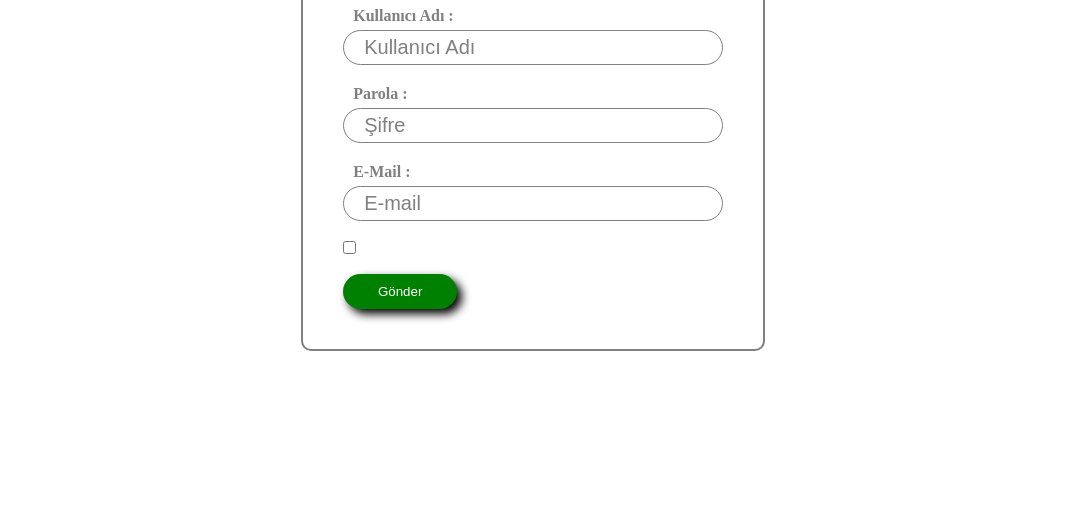
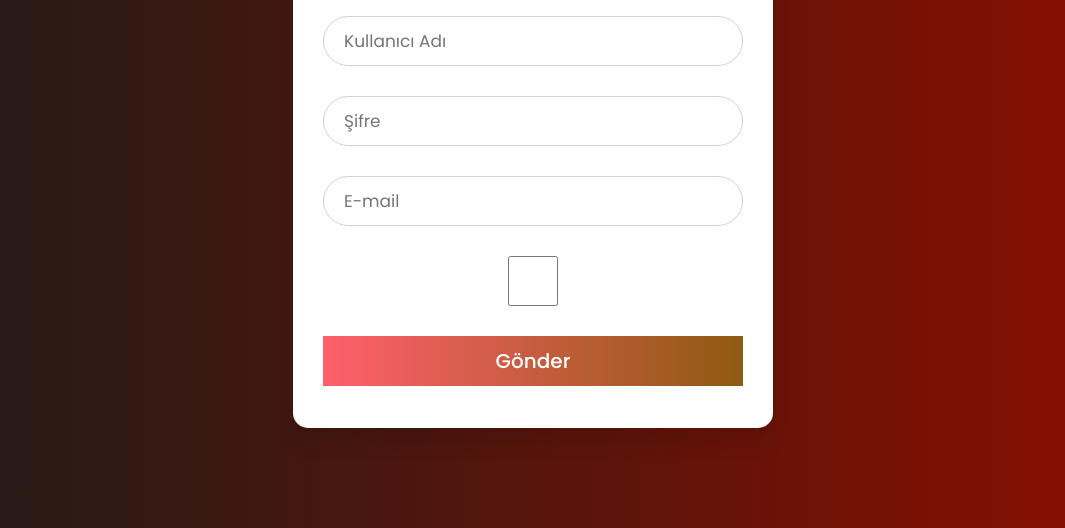
Before and after one commit to 94-Istanbul-Front-End-Bootcamp/odev-3-Abdulrahman797, a plain HTML site: page index.html in a window 1280 px wide. Shown: the part 272-800 px from the top of the page, without its empty margins (107-1172 px from the left). Drawn offline with Linux system fonts and the light colour scheme.

Commit message:
Finished
Done

```diff
--- a/index.html
+++ b/index.html
@@ -10,29 +10,48 @@
 </head>
 
 <body>
-    <form action="POST" id="form1" novalidate>
-        <h1>FORM VALIDATION ODEVI</h1>
-        <div class="form-body">
+    <div class="wrapper">
+        <div class="title">
+            Register Form</div>
+        <form action="#" id="form" novalidate>
+            <h1 class="title2">FORM VALIDATION ODEVI</h1>
+
+            <div class="field">
+                <div class="field2">
+                    <input type="text" placeholder="Kullanıcı Adı" id="ad" required>
+                    <p id="adP"></p>
+                </div>
+            </div>
+            <div class="field">
+                <div class="field2">
+
+                    <input type="password" id="password" placeholder="Şifre" required>
+                    <p id="pasEr"></p>
+                </div>
+            </div>
+            <div class="field">
+                <div class="field2">
+                    <input type="email" placeholder="E-mail" id="mail" required>
+                    <p id="mailP"></p>
+                </div>
+            </div>
+
+
+
+            <div class="field">
+                <div class="field2">
+                    <input class="check" type="checkbox" id="cheI" required>
+                    <p id="checkP"></p>
+                </div>
+            </div>
+
+
             <div>
-                <label for="userName">Kullanıcı Adı :</label>
-                <input type="text" placeholder="Kullanıcı Adı" required>
+                <button type="submit" class="field submit">Gönder</button>
             </div>
-            <div>
-                <label for="password">Parola :</label>
-                <input type="password" placeholder="Şifre" required>
-            </div>
-            <div>
-                <label for="eMail">E-Mail :</label>
-                <input type="email" placeholder="E-mail" required>
-            </div>
-            <div>
-                <input type="checkbox" required>
-            </div>
-            <div>
-                <button>Gönder</button>
-            </div>
-        </div>
-    </form>
+
+        </form>
+    </div>
     <script src="index.js"></script>
 </body>
 
--- a/index.js
+++ b/index.js
@@ -0,0 +1,54 @@
+const form = document.getElementById('form');
+const password = document.getElementById('password');
+const eR = document.getElementById('pasEr');
+const email = document.getElementById('mail').value;
+const checkboxP = document.getElementById('checkP');
+const usrP = document.getElementById('adP');
+const mailP = document.getElementById('mailP');
+form.addEventListener('submit', (e) => {
+    e.preventDefault();
+    //Password
+    if (password.value.length <= 0) {
+        eR.innerText = 'Lütfen Bu Alanı doldurun';
+    }
+    else if (password.value.length <= 8) {
+        eR.innerText = 'Şifre 8 karakter den fazla olmalı';
+    }
+    else if (password.value.length >= 8) {
+        eR.innerText = '';
+    }
+
+    //Mail
+    if (document.querySelector('#mail').value.length <= 0) {
+        mailP.innerText = 'Lütfen Bu Alanı doldurun';
+    }
+    else if (email.indexOf("@") == -1) {
+
+        mailP.innerText = 'Lütfen @ Kullanın';
+
+    }
+    else if (email.value.length >= '0') {
+        mailP = 'text'
+    }
+    else {
+        mailP.innerText = '';
+    }
+    //CheckBox
+    if (document.querySelector('#cheI:checked') === null) {
+        checkboxP.innerText = 'Lütfen Bu Alanı doldurun';
+    }
+    else {
+        checkboxP.innerText = '';
+    }
+    //User name
+    if (document.querySelector('#ad').value.length <= 0) {
+        usrP.innerText = 'Lütfen Bu Alanı doldurun';
+    }
+    else {
+        usrP.innerText = '';
+    }
+
+
+
+
+})
--- a/style.css
+++ b/style.css
@@ -1,84 +1,101 @@
+@import url("https://fonts.googleapis.com/css?family=Poppins:400,500,600,700&display=swap");
 * {
-    margin: 0;
-    padding: 0;
-    text-decoration: none;
-    list-style: none;
-    box-sizing: border-box;
+  margin: 0;
+  padding: 0;
+  box-sizing: border-box;
+  font-family: "Poppins", sans-serif;
 }
+html,
 body {
-    height: 100vh;
-    display: flex;
-    justify-content: center;
-    align-items: center;
+  display: grid;
+  height: 100%;
+  width: 100%;
+  place-items: center;
+  background: linear-gradient(to right, #1f1c18, #8e0e00);
+}
+::selection {
+  background: #4158d0;
+  color: #fff;
+}
+.wrapper {
+  width: 480px;
+  height: 600px;
+  background: #fff;
+  border-radius: 15px;
+  box-shadow: 0px 15px 20px rgba(0, 0, 0, 0.1);
+}
+.wrapper .title {
+  font-size: 35px;
+  font-weight: 600;
+  text-align: center;
+  line-height: 100px;
+  color: #fff;
+  user-select: none;
+  border-radius: 15px 15px 0 0;
+  background: linear-gradient(to right, #ff5f6d, #8f5a11);
+}
+.title2{
+    color: #1f1c18;
+    font-weight: 600;
+}
+.wrapper form {
+  padding: 10px 30px 50px 30px;
+}
+.wrapper form .field {
+  height: 50px;
+  width: 100%;
+  margin-top: 30px;
+  position: relative;
+}
+.wrapper form .field input {
+  height: 100%;
+  width: 100%;
+  outline: none;
+  font-size: 17px;
+  padding-left: 20px;
+  border: 1px solid lightgrey;
+  border-radius: 25px;
+  transition: all 0.3s ease;
+}
+.check{
+    height: 100%;
+    width: 500%;
+    outline: none;
+    font-size: 17px;
+    padding-left: 20px;
+    border: 1px solid lightgrey;
+    border-radius: 25px;
+    transition: all 0.3s ease;
+}
+ button {
+  color: #fff;
+  border: none;
+  padding-left: 0;
+  margin-top: -10px;
+  font-size: 20px;
+  font-weight: 500;
+  cursor: pointer;
+  background: linear-gradient(to right, #ff5f6d, #8f5a11);
+  transition: all 0.3s ease;
+}
+button:hover{
+    opacity: 0.9;
 }
 
-form {
-    padding: 20px;
-    border: 2px solid gray;
-    border-radius: 10px;
+
+#pasEr{
+    width: 100%;
+    height: 100%;
+    font-size: 17px;
+    color: red;
 }
-form > h1 {
-    border-bottom: 2px solid gray;
-    padding-bottom: 10px;
+#checkP, #mailP, #adP{
+    width: 100%;
+    height: 100%;
+    font-size: 17px;
+    color: red;
 }
-.form-body {
-    display: flex;
-    flex-direction: column;
-    gap: 10px;
-    padding: 20px;
+.field2{
+    margin-top: 30px;
+    height: 100%;
 }
-.form-body > div {
-    margin-top: 10px;
-}
-.form-body div {
-    display: flex;
-    flex-direction: column;
-    gap: 5px;
-}
-.form-body div label {
-    padding-left: 10px;
-    color: gray;
-    font-weight: bold;
-}
-form > div > div:nth-child(4) {
-    display: flex;
-    flex-direction: row;
-    align-items: center;
-    gap: 0;
-}
-
-form > div > div:nth-child(5) button {
-    width: 30%;
-    background-color: green;
-    padding: 10px 20px;
-    border: 0;
-    outline: 0;
-    border-radius: 20px;
-    cursor: pointer;
-    color: white;
-    box-shadow: 5px 5px 10px #000;
-}
-form > div > div:nth-child(6) button:hover {
-    background-color: rgb(4, 146, 4);
-}
-
-input[type="text"],
-input[type="password"],
-input[type="email"] {
-    outline: none;
-    padding: 5px 20px;
-    border-radius: 20px;
-    border: 1px solid gray;
-    font-size: 20px;
-}
-::placeholder {
-    font-size: 20px;
-    color: gray;
-}
-
-.error {
-    font-size: 12px;
-    color: orangered;
-    display: block;
-    padding-top: 5px;
-}
```
